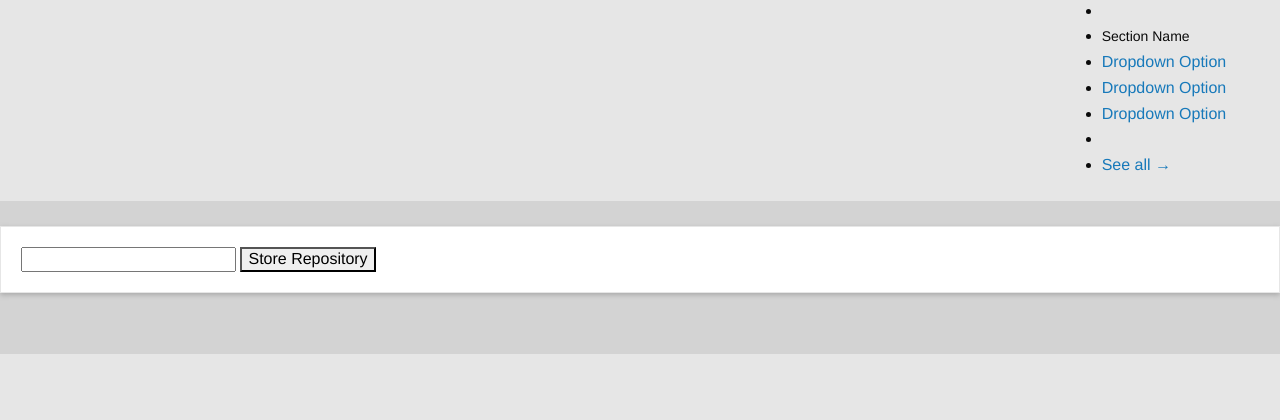
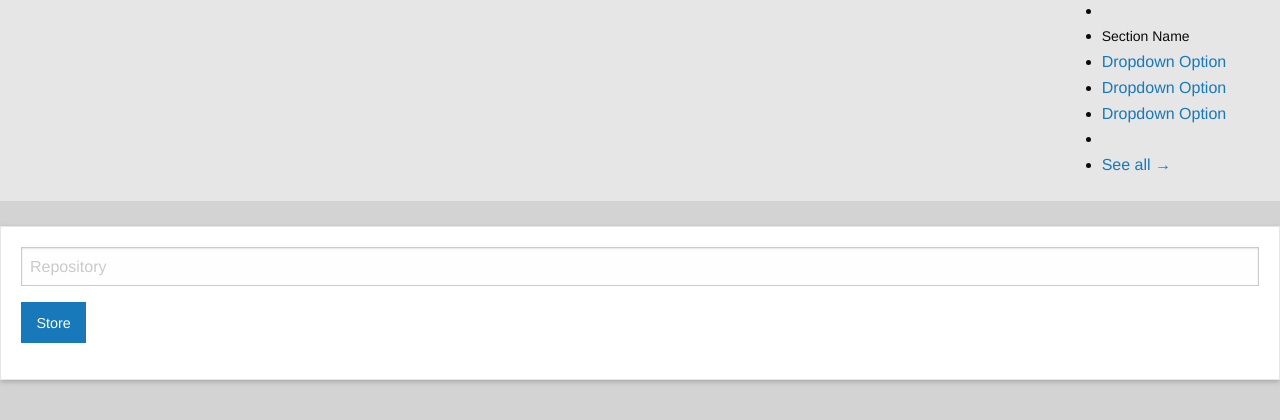
Before and after one commit to gittrdone/sourcecontrol, a Django app: page / in a window 1280 px wide. Shown: the part 446-866 px from the top of the page. Before the commit the page ends 800 px from the top, so only its background shows below. Run offline with Django 3.2, Linux system fonts and the light colour scheme; data that the repository does not hold is empty; some libraries are stand-ins or nearby versions.

Commit message:
Made the store repo text field look better

```diff
--- a/templates/gitRepoDemo.html
+++ b/templates/gitRepoDemo.html
@@ -1,10 +1,10 @@
 {% extends "base.html" %}
 
 {% block content %}
-    <div class="card">
+    <div class="large-12 columns card">
         <form action="/count_files" method="GET">
-            <input name="repo" type="textbox"></input>
-            <input id="submitRepo" type="submit" value="Store Repository"></input>
+            <input name="repo" type="text" placeholder="Repository">
+            <input id="submitRepo" type="submit" value="Store" class="button"></input>
         </form>
         {% if repo_url %}
             <div class="greentext">The repository at {{ repo_url }} has {{ count }} files.</div>
```
